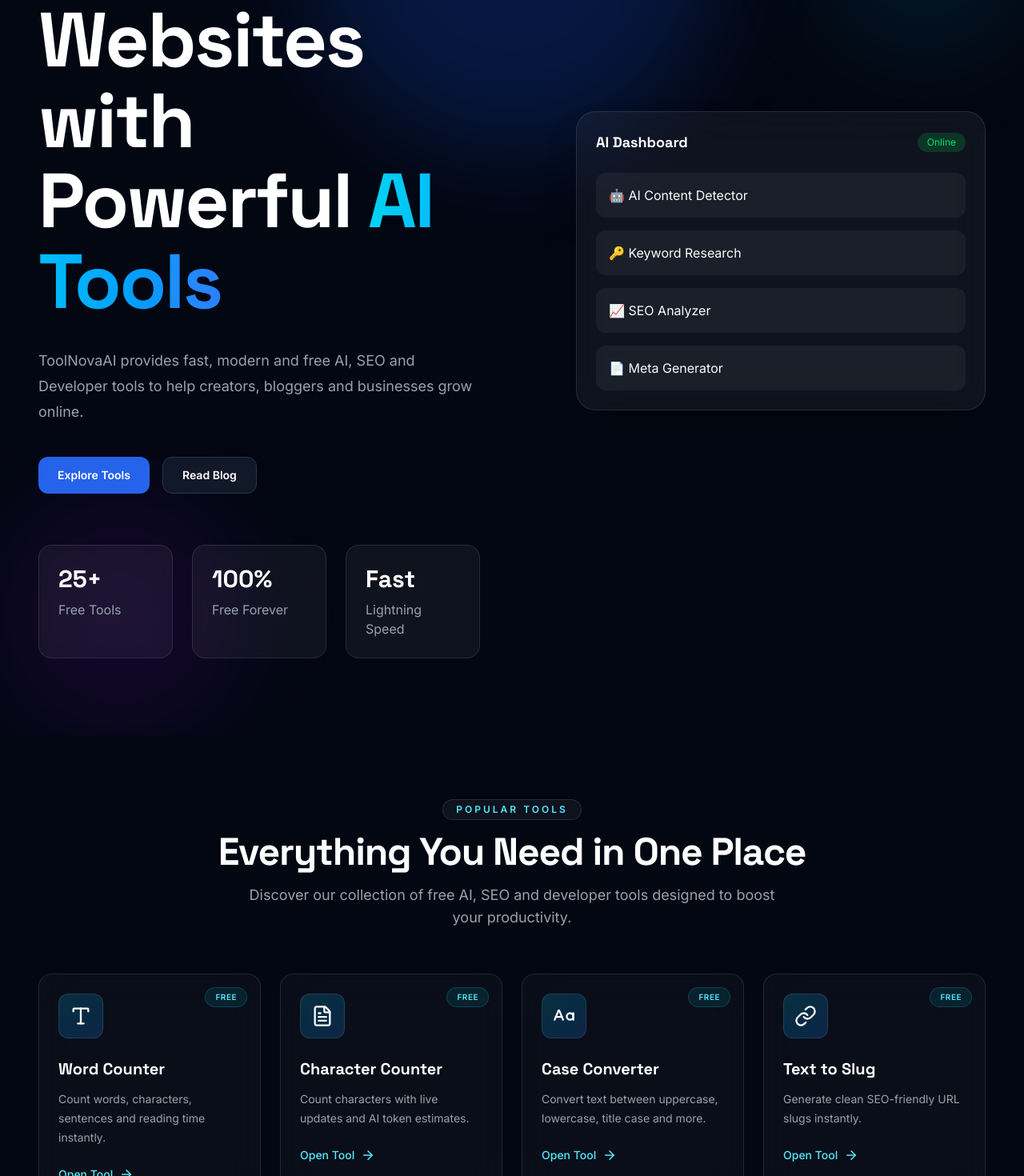
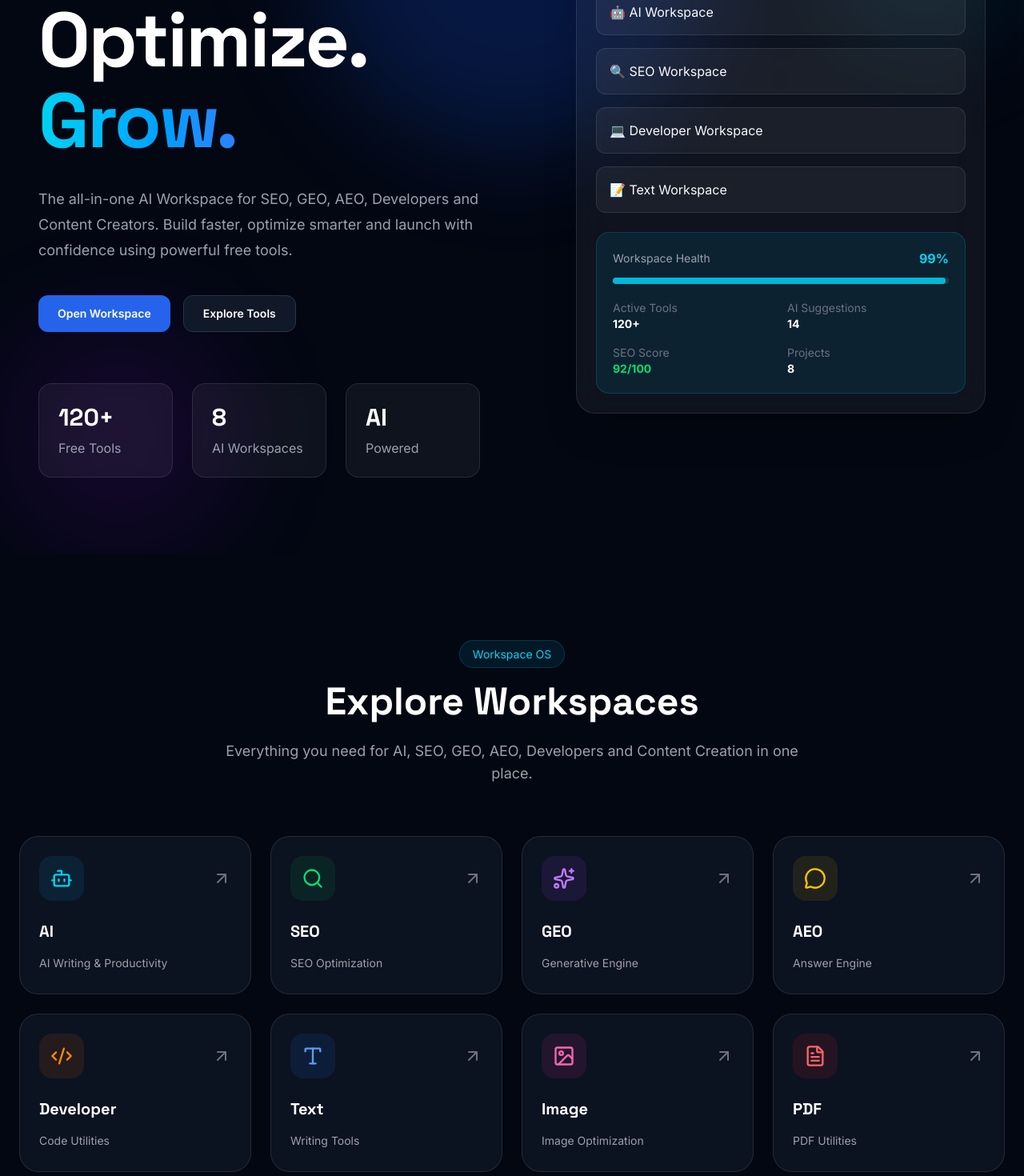
Before and after one commit to ToolNovaAI/toolnovaai, a Next.js app: page / in a window 1280 px wide. Shown: the part 380-1850 px from the top of the page at 80% size. Built offline with nearby package versions, Linux system fonts and the light colour scheme.

Commit message:
feat: add workspace preview and dashboard experience

```diff
--- a/app/page.tsx
+++ b/app/page.tsx
@@ -1,4 +1,5 @@
 import Hero from "@/components/sections/hero";
+import WorkspacePreview from "@/components/sections/WorkspacePreview";
 import PopularTools from "@/components/sections/PopularTools";
 import Categories from "@/components/sections/Categories";
 import WhyChoose from "@/components/sections/WhyChoose";
@@ -10,7 +11,13 @@
 export default function Home() {
   return (
     <>
+      {/* Hero */}
       <Hero />
+
+      {/* NEW */}
+      <WorkspacePreview />
+
+      {/* Homepage Sections */}
       <PopularTools />
       <Categories />
       <WhyChoose />
--- /dev/null
+++ b/components/sections/WorkspacePreview.tsx
@@ -0,0 +1,137 @@
+import Link from "next/link";
+import {
+  Bot,
+  Search,
+  Sparkles,
+  MessageCircle,
+  Code2,
+  Type,
+  Image,
+  FileText,
+  ArrowUpRight,
+} from "lucide-react";
+
+const workspaces = [
+  {
+    title: "AI",
+    description: "AI Writing & Productivity",
+    href: "/dashboard",
+    icon: Bot,
+    color: "text-cyan-400",
+    bg: "bg-cyan-500/10",
+  },
+  {
+    title: "SEO",
+    description: "SEO Optimization",
+    href: "/dashboard",
+    icon: Search,
+    color: "text-green-400",
+    bg: "bg-green-500/10",
+  },
+  {
+    title: "GEO",
+    description: "Generative Engine",
+    href: "/dashboard",
+    icon: Sparkles,
+    color: "text-purple-400",
+    bg: "bg-purple-500/10",
+  },
+  {
+    title: "AEO",
+    description: "Answer Engine",
+    href: "/dashboard",
+    icon: MessageCircle,
+    color: "text-yellow-400",
+    bg: "bg-yellow-500/10",
+  },
+  {
+    title: "Developer",
+    description: "Code Utilities",
+    href: "/dashboard",
+    icon: Code2,
+    color: "text-orange-400",
+    bg: "bg-orange-500/10",
+  },
+  {
+    title: "Text",
+    description: "Writing Tools",
+    href: "/dashboard",
+    icon: Type,
+    color: "text-blue-400",
+    bg: "bg-blue-500/10",
+  },
+  {
+    title: "Image",
+    description: "Image Optimization",
+    href: "/dashboard",
+    icon: Image,
+    color: "text-pink-400",
+    bg: "bg-pink-500/10",
+  },
+  {
+    title: "PDF",
+    description: "PDF Utilities",
+    href: "/dashboard",
+    icon: FileText,
+    color: "text-red-400",
+    bg: "bg-red-500/10",
+  },
+];
+
+export default function WorkspacePreview() {
+  return (
+    <section className="py-28">
+      <div className="mx-auto max-w-7xl px-6">
+        <div className="mx-auto max-w-3xl text-center">
+          <span className="rounded-full border border-cyan-500/20 bg-cyan-500/10 px-4 py-2 text-sm text-cyan-400">
+            Workspace OS
+          </span>
+
+          <h2 className="mt-6 text-5xl font-bold text-white">
+            Explore Workspaces
+          </h2>
+
+          <p className="mt-6 text-lg text-zinc-400">
+            Everything you need for AI, SEO, GEO, AEO,
+            Developers and Content Creation in one place.
+          </p>
+        </div>
+
+        <div className="mt-16 grid gap-6 md:grid-cols-2 xl:grid-cols-4">
+          {workspaces.map((workspace) => {
+            const Icon = workspace.icon;
+
+            return (
+              <Link
+                key={workspace.title}
+                href={workspace.href}
+                className="group rounded-3xl border border-white/10 bg-[#0B1220] p-6 transition-all duration-300 hover:border-cyan-500/40 hover:bg-[#10192d]"
+              >
+                <div className="flex items-center justify-between">
+                  <div
+                    className={`flex h-14 w-14 items-center justify-center rounded-2xl ${workspace.bg}`}
+                  >
+                    <Icon
+                      className={workspace.color}
+                      size={28}
+                    />
+                  </div>
+
+                  <ArrowUpRight className="text-zinc-500 transition group-hover:-translate-y-1 group-hover:translate-x-1 group-hover:text-cyan-400" />
+                </div>
+
+                <h3 className="mt-6 text-xl font-bold text-white">
+                  {workspace.title}
+                </h3>
+
+                <p className="mt-3 text-sm leading-7 text-zinc-400">
+                  {workspace.description}
+                </p>
+              </Link>
+            );
+          })}
+        </div>
+      </div>
+    </section>
+  );
+}
--- a/components/sections/hero.tsx
+++ b/components/sections/hero.tsx
@@ -15,78 +15,159 @@
         <div className="grid items-center gap-20 lg:grid-cols-2">
           {/* Left */}
           <div className="mx-auto max-w-xl text-center lg:mx-0 lg:max-w-none lg:text-left">
-            <span className="inline-flex rounded-full border border-blue-500/30 bg-blue-500/10 px-4 py-2 text-sm text-blue-400">
-              🚀 100% Free AI & SEO Tools
+            <span className="inline-flex rounded-full border border-cyan-500/30 bg-cyan-500/10 px-4 py-2 text-sm font-medium text-cyan-400">
+              🚀 AI Workspace OS • 100% Free Tools
             </span>
 
-            <h1 className="mt-8 max-w-[650px] text-5xl font-bold leading-[1.05] tracking-tight text-white md:text-7xl xl:text-8xl">
-              Build Better Websites
+            <h1 className="mt-8 max-w-[700px] text-5xl font-bold leading-[1.05] tracking-tight text-white md:text-7xl xl:text-8xl">
+              Build.
               <br />
-              with Powerful{" "}
+              Optimize.
+              <br />
               <span className="bg-gradient-to-r from-cyan-400 to-blue-500 bg-clip-text text-transparent">
-                AI Tools
+                Grow.
               </span>
             </h1>
 
             <p className="mt-8 max-w-2xl text-lg leading-8 text-gray-400">
-              ToolNovaAI provides fast, modern and free AI, SEO and Developer
-              tools to help creators, bloggers and businesses grow online.
+              The all-in-one AI Workspace for SEO, GEO, AEO, Developers and
+              Content Creators. Build faster, optimize smarter and launch with
+              confidence using powerful free tools.
             </p>
 
             <div className="mt-10 flex flex-col justify-center gap-4 sm:flex-row lg:justify-start">
-              <Button href="/tools">Explore Tools</Button>
+              <Button href="/dashboard">
+                Open Workspace
+              </Button>
 
-              <Button href="/blog" variant="secondary">
-                Read Blog
+              <Button
+                href="/tools"
+                variant="secondary"
+              >
+                Explore Tools
               </Button>
             </div>
 
+            {/* Stats */}
             <div className="mt-16 grid grid-cols-1 gap-6 sm:grid-cols-3">
-              <div className="rounded-2xl border border-white/10 bg-white/5 p-6 backdrop-blur transition hover:border-blue-500/40 hover:bg-white/10">
-                <h2 className="text-3xl font-bold text-white">25+</h2>
-                <p className="mt-2 text-gray-400">Free Tools</p>
+              <div className="rounded-2xl border border-white/10 bg-white/5 p-6 backdrop-blur transition hover:border-cyan-500/40 hover:bg-white/10">
+                <h2 className="text-3xl font-bold text-white">
+                  120+
+                </h2>
+
+                <p className="mt-2 text-gray-400">
+                  Free Tools
+                </p>
               </div>
 
-              <div className="rounded-2xl border border-white/10 bg-white/5 p-6 backdrop-blur transition hover:border-blue-500/40 hover:bg-white/10">
-                <h2 className="text-3xl font-bold text-white">100%</h2>
-                <p className="mt-2 text-gray-400">Free Forever</p>
+              <div className="rounded-2xl border border-white/10 bg-white/5 p-6 backdrop-blur transition hover:border-cyan-500/40 hover:bg-white/10">
+                <h2 className="text-3xl font-bold text-white">
+                  8
+                </h2>
+
+                <p className="mt-2 text-gray-400">
+                  AI Workspaces
+                </p>
               </div>
 
-              <div className="rounded-2xl border border-white/10 bg-white/5 p-6 backdrop-blur transition hover:border-blue-500/40 hover:bg-white/10">
-                <h2 className="text-3xl font-bold text-white">Fast</h2>
-                <p className="mt-2 text-gray-400">Lightning Speed</p>
+              <div className="rounded-2xl border border-white/10 bg-white/5 p-6 backdrop-blur transition hover:border-cyan-500/40 hover:bg-white/10">
+                <h2 className="text-3xl font-bold text-white">
+                  AI
+                </h2>
+
+                <p className="mt-2 text-gray-400">
+                  Powered
+                </p>
               </div>
             </div>
           </div>
 
           {/* Right */}
           <div className="hidden items-center justify-end lg:flex">
-            <div className="w-full max-w-lg rounded-3xl border border-white/10 bg-white/5 p-6 backdrop-blur-xl shadow-2xl">
+            <div className="w-full max-w-lg rounded-3xl border border-white/10 bg-white/5 p-6 shadow-2xl backdrop-blur-xl">
               <div className="mb-6 flex items-center justify-between">
                 <h3 className="text-lg font-bold text-white">
-                  AI Dashboard
+                  ToolNovaAI Workspace
                 </h3>
 
-                <span className="rounded-full bg-green-500/20 px-3 py-1 text-xs text-green-400">
+                <span className="rounded-full bg-green-500/20 px-3 py-1 text-xs font-semibold text-green-400">
                   Online
                 </span>
               </div>
 
               <div className="space-y-4">
-                <div className="rounded-xl bg-white/5 p-4 transition hover:bg-blue-500/10">
-                  🤖 AI Content Detector
+                <div className="rounded-xl border border-white/10 bg-white/5 p-4 transition hover:border-cyan-500/30 hover:bg-cyan-500/10">
+                  🤖 AI Workspace
                 </div>
 
-                <div className="rounded-xl bg-white/5 p-4 transition hover:bg-blue-500/10">
-                  🔑 Keyword Research
+                <div className="rounded-xl border border-white/10 bg-white/5 p-4 transition hover:border-cyan-500/30 hover:bg-cyan-500/10">
+                  🔍 SEO Workspace
                 </div>
 
-                <div className="rounded-xl bg-white/5 p-4 transition hover:bg-blue-500/10">
-                  📈 SEO Analyzer
+                <div className="rounded-xl border border-white/10 bg-white/5 p-4 transition hover:border-cyan-500/30 hover:bg-cyan-500/10">
+                  💻 Developer Workspace
                 </div>
 
-                <div className="rounded-xl bg-white/5 p-4 transition hover:bg-blue-500/10">
-                  📄 Meta Generator
+                <div className="rounded-xl border border-white/10 bg-white/5 p-4 transition hover:border-cyan-500/30 hover:bg-cyan-500/10">
+                  📝 Text Workspace
+                </div>
+
+                <div className="mt-6 rounded-2xl border border-cyan-500/20 bg-cyan-500/10 p-5">
+                  <div className="flex items-center justify-between">
+                    <span className="text-sm text-gray-400">
+                      Workspace Health
+                    </span>
+
+                    <span className="font-bold text-cyan-400">
+                      99%
+                    </span>
+                  </div>
+
+                  <div className="mt-3 h-2 rounded-full bg-white/10">
+                    <div className="h-2 w-[99%] rounded-full bg-cyan-500" />
+                  </div>
+
+                  <div className="mt-5 grid grid-cols-2 gap-4 text-sm">
+                    <div>
+                      <p className="text-gray-500">
+                        Active Tools
+                      </p>
+
+                      <p className="font-bold text-white">
+                        120+
+                      </p>
+                    </div>
+
+                    <div>
+                      <p className="text-gray-500">
+                        AI Suggestions
+                      </p>
+
+                      <p className="font-bold text-white">
+                        14
+                      </p>
+                    </div>
+
+                    <div>
+                      <p className="text-gray-500">
+                        SEO Score
+                      </p>
+
+                      <p className="font-bold text-green-400">
+                        92/100
+                      </p>
+                    </div>
+
+                    <div>
+                      <p className="text-gray-500">
+                        Projects
+                      </p>
+
+                      <p className="font-bold text-white">
+                        8
+                      </p>
+                    </div>
+                  </div>
                 </div>
               </div>
             </div>
```
Also changed, not shown: components/layout/navbar.tsx (+31 -7 lines).
